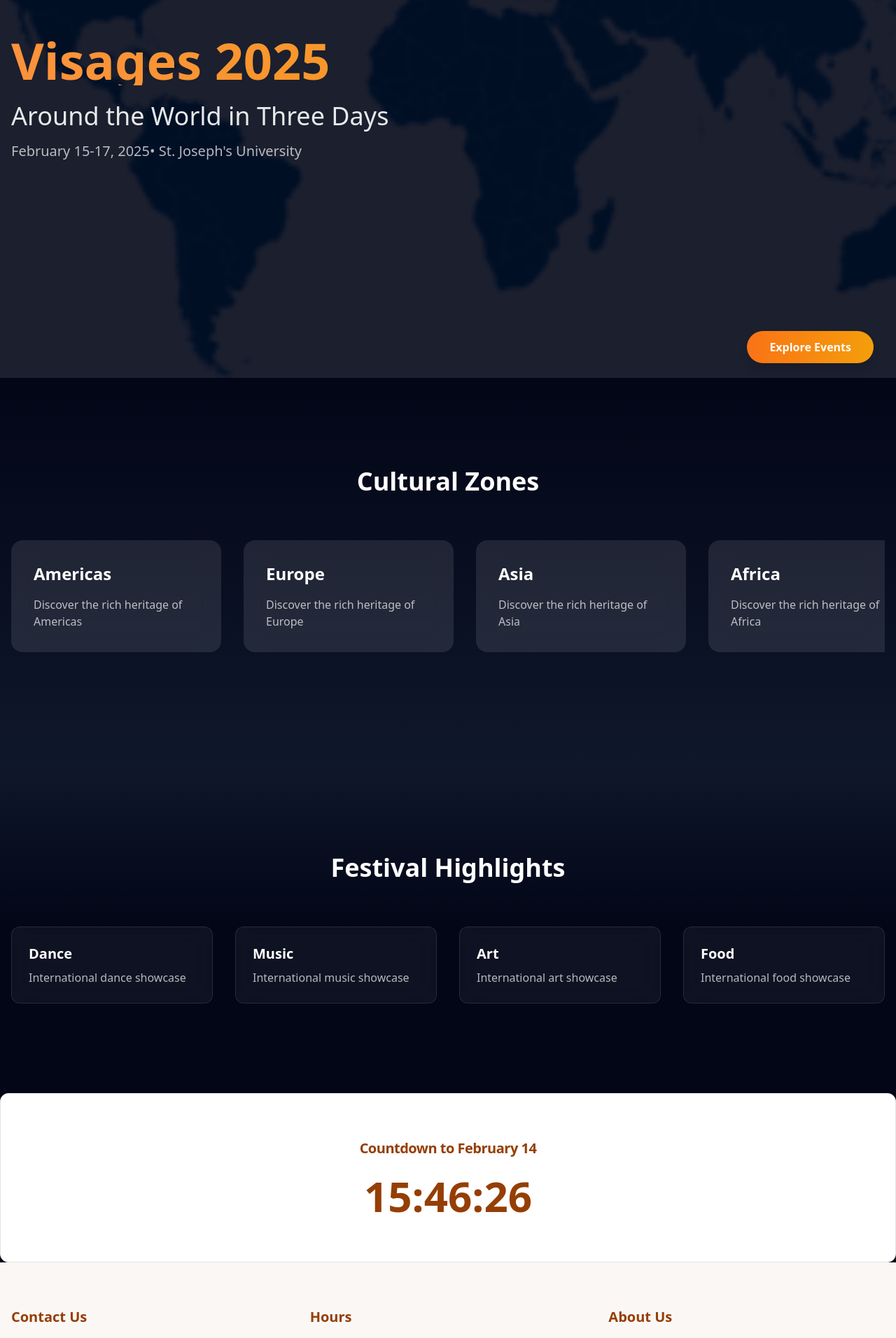
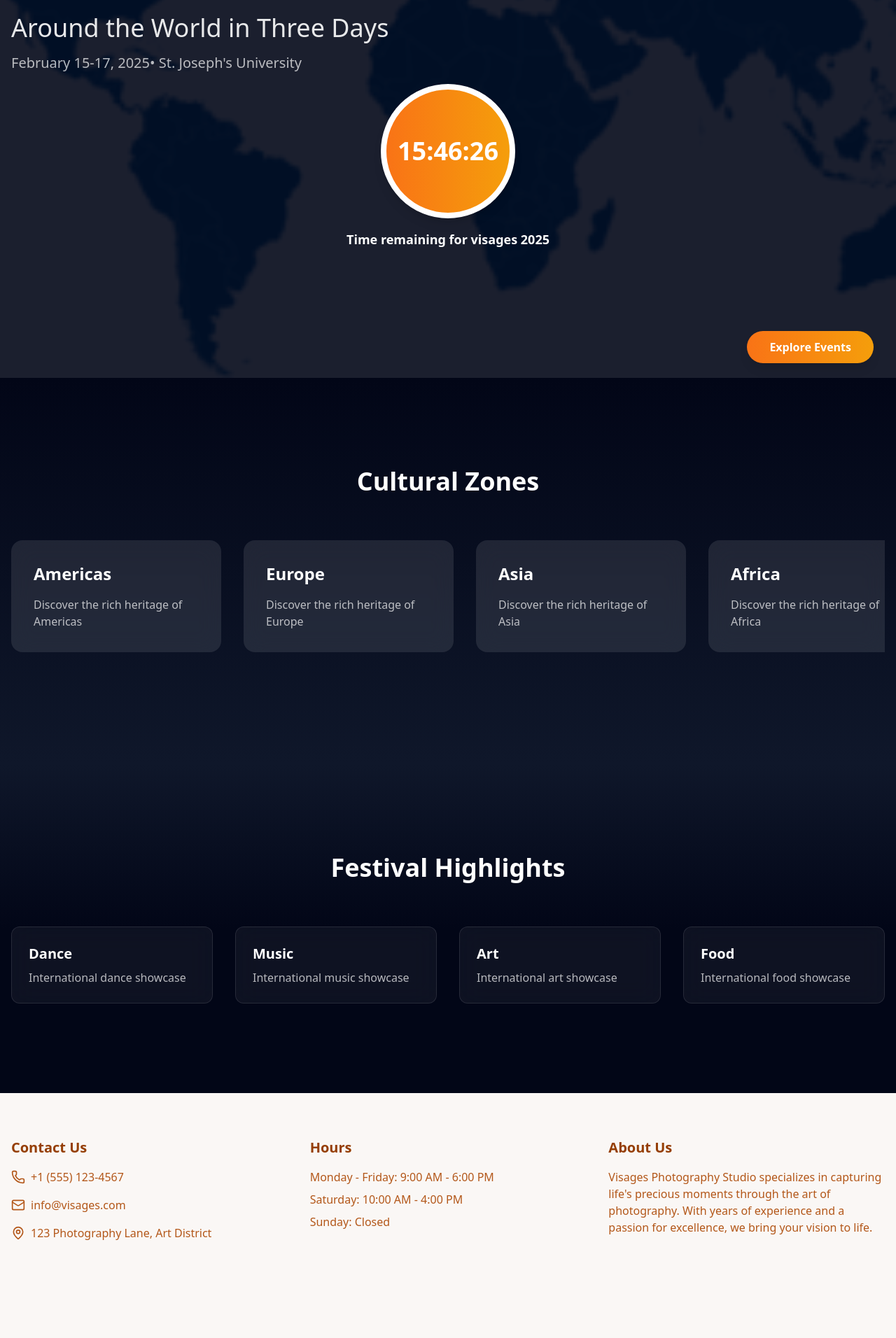
Before and after one commit to ammar-codeable/visages, a React (Vite) app: page / in a window 1280 px wide. Shown: the part 260-2172 px from the top of the page at 70% size. After the commit the page ends 2098 px from the top, so only its background shows below. Built offline with nearby package versions, Linux system fonts and the light colour scheme.

Commit message:
style : correct the timer by making it circular and in releavant position

```diff
--- a/src/app/routes/home/Home.tsx
+++ b/src/app/routes/home/Home.tsx
@@ -42,6 +42,7 @@ const Home = () => (
             >
               February 15-17, 2025• St. Joseph's University
             </motion.p>
+            <CountdownTimer/>
           </div>
         </motion.div>
       </div>
@@ -109,7 +110,7 @@ const Home = () => (
         </div>
       </div>
     </motion.div>
-    <CountdownTimer />
+
 
     <motion.div
       whileHover={{ scale: 1.05 }}
--- a/src/components/hometimer.tsx
+++ b/src/components/hometimer.tsx
@@ -1,24 +1,18 @@
-import { Card, CardHeader, CardTitle, CardContent } from "@/components/ui/card"
-import { useState, useEffect } from "react"
+import { useState, useEffect } from "react";
 
 export default function CountdownTimer() {
-  // Set the target date to February 14, 2025
-  const targetDate = new Date("2025-02-14T00:00:00");
+    const targetDate = new Date("2025-02-14T00:00:00");
 
-  // State to hold the remaining time
   const [timeLeft, setTimeLeft] = useState(getTimeLeft(targetDate));
 
-  // Update the remaining time every second
   useEffect(() => {
     const intervalId = setInterval(() => {
       setTimeLeft(getTimeLeft(targetDate));
     }, 1000);
 
-    // Cleanup the interval on component unmount
     return () => clearInterval(intervalId);
   }, [targetDate]);
 
-  // Function to calculate the remaining time
   function getTimeLeft(targetDate: Date) {
     const now = new Date();
     const difference = targetDate.getTime() - now.getTime();
@@ -35,15 +29,15 @@ export default function CountdownTimer() {
   }
 
   return (
-    <Card className="flex flex-col items-center justify-center p-10 space-y-4">
-      <CardHeader className="flex flex-col items-center justify-between pb-2 space-y-0">
-        <CardTitle className="text-xl font-semibold">Countdown to February 14</CardTitle>
-      </CardHeader>
-      <CardContent className="text-6xl font-bold">
-        {String(timeLeft.hours).padStart(2, "0")}:
-        {String(timeLeft.minutes).padStart(2, "0")}:
-        {String(timeLeft.seconds).padStart(2, "0")}
-      </CardContent>
-    </Card>
+    <div className="flex flex-col items-center justify-center space-y-4">
+      <div className="relative flex items-center justify-center w-48 h-48 bg-gradient-to-r from-orange-500 to-amber-500 rounded-full border-8 border-white shadow-lg">
+        <div className="absolute text-4xl font-bold text-white">
+          {String(timeLeft.hours).padStart(2, "0")}:
+          {String(timeLeft.minutes).padStart(2, "0")}:
+          {String(timeLeft.seconds).padStart(2, "0")}
+        </div>
+      </div>
+      <p className="text-white text-lg font-semibold">Time remaining for visages 2025</p>
+    </div>
   );
 }
```
